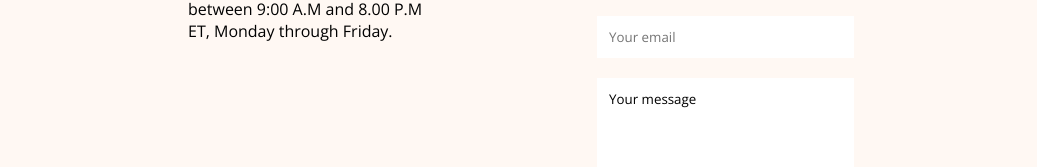
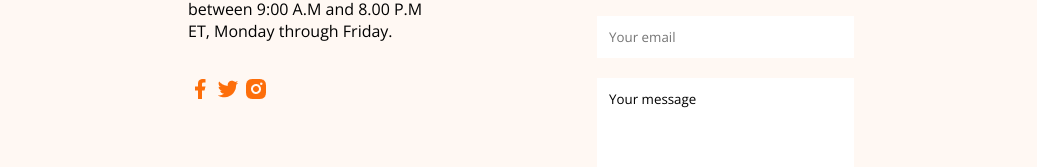
Before and after one commit to wadsahin/developer-portfolio, a plain HTML site: page index.html in a window 1280 px wide. Shown: the part 3326-3493 px from the top of the page, without its empty margins (118-1155 px from the left). Drawn offline with nearby package versions, Linux system fonts and the light colour scheme.

Commit message:
icons added and complete this project

```diff
--- a/index.html
+++ b/index.html
@@ -172,6 +172,12 @@
                 <div class="footer-column">
                     <h3 class="f-col-title">Lets Connect</h3>
                     <p class="f-col-desc">Please fill out the form on this section to contact with me or call between 9:00 A.M and 8.00 P.M ET, Monday through Friday.</p>
+                    <div class="icons">
+                        <img src="images/icons/facebook.png" alt="">
+                        <img src="images/icons/twitter.png" alt="">
+
+                        <img src="images/icons/insta.png" alt="">
+                    </div>
                 </div>
                 <div class="footer-column">
                     <h3 class="f-col-title">Let’s Message me</h3>
```
